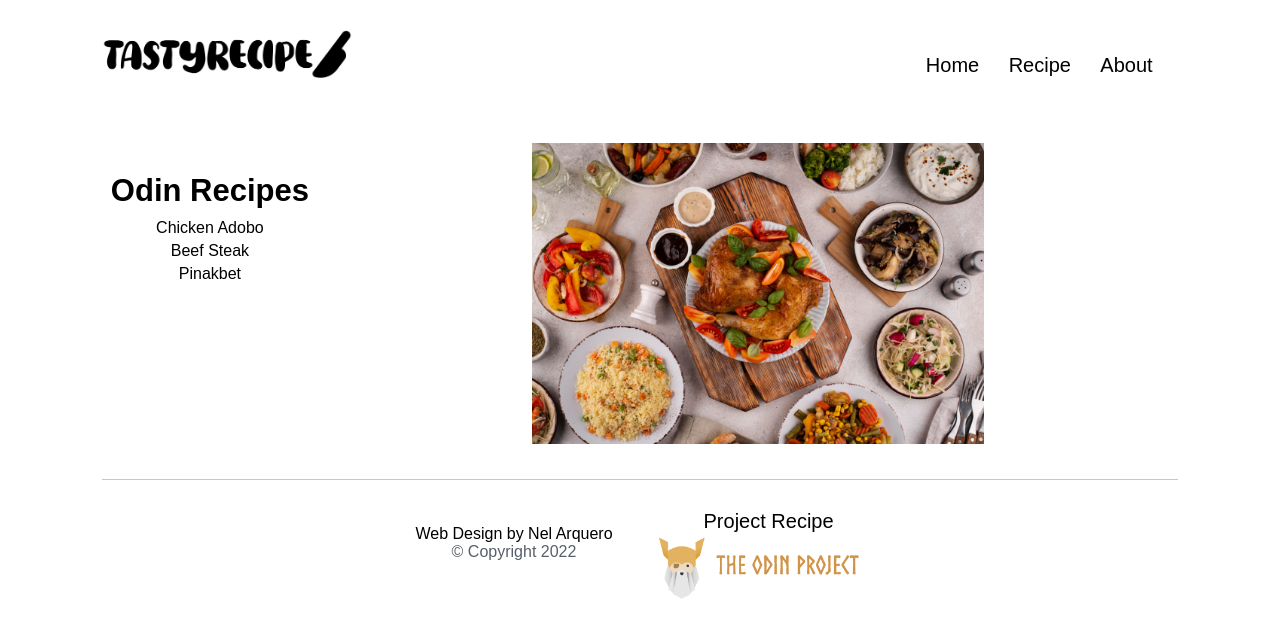
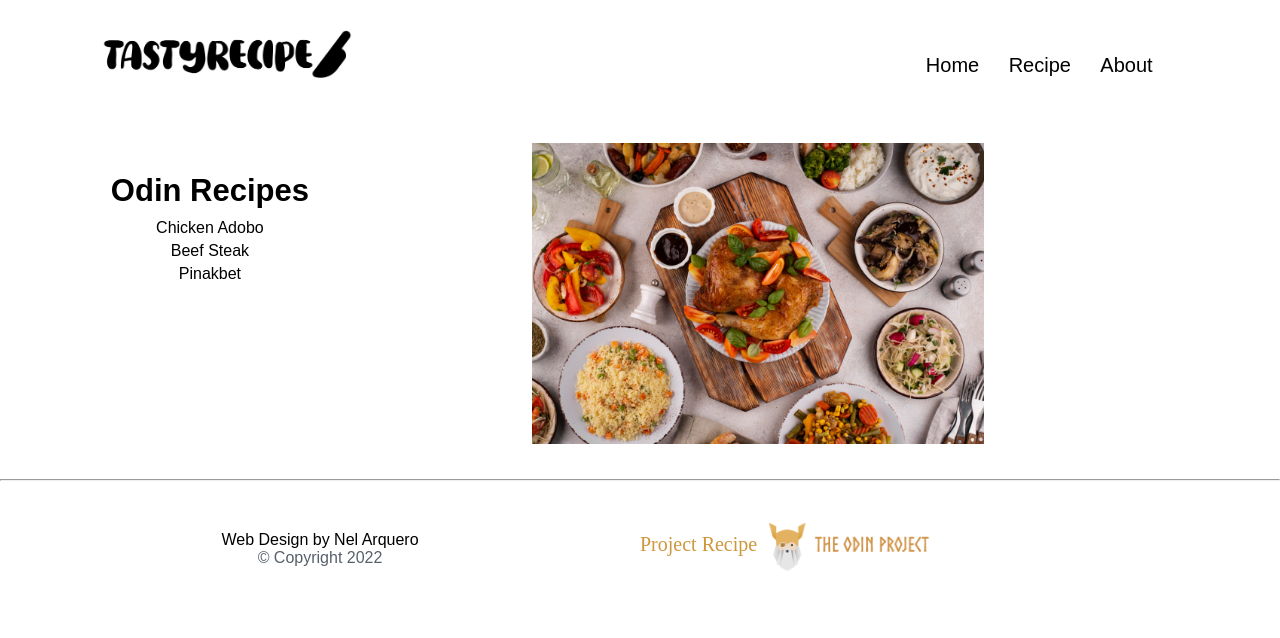
Before and after one commit to Arnelarquero/odin-recipes, a plain HTML site: page index.html in a window 1280 px wide. Drawn offline with nearby package versions, Linux system fonts and the light colour scheme.

Commit message:
style: align footer

```diff
--- a/assets/css/style.css
+++ b/assets/css/style.css
@@ -5,7 +5,6 @@
 }
 .nav-container{
   width: 100%;
-  min-height: 100vh;
   padding-left: 8%;
   padding-right: 8%;
   box-sizing: border-box;
@@ -116,7 +115,12 @@ nav ul li a:hover{
   .list-recipe{
     text-align: center;
   }
+  .footer-list{
+    flex-direction: column-reverse;
+  }
+
 }
+
 .list-recipe{
   text-align: center;
 }
@@ -131,51 +135,44 @@ nav ul li a:hover{
 .list-recipe ul li a:hover{
   color: #ce973e;
 }
-.footer{
-  background: white;
+.container{
   text-align: center;
 }
-.footer hr{
-  margin-top: auto;
-  margin-bottom: auto;
-  border: 0;
-  border-top: 1px solid #c9c7c7;
-  width:100%;
-  margin-left: auto;
-  margin-right: auto;
+.footer{
+  width: 100%;
+  box-sizing: border-box;
+  overflow: hidden;
+  margin: 15px 0;
 }
-.footer a{
+.footer-list{
+  display: flex;
+}
+footer a{
   text-decoration: none;
   color: #000;
 }
-.footer a:hover{
+footer a:hover{
   color: #ce973e;
-
 }
-.footer-list{
+.footer-col-1{
+  padding: 35px 0;
+  flex-basis: 50%;
+  position: relative;
+}
+.footer-col-2{
   display: flex;
+  align-items: center;
   justify-content: center;
-  align-items: center;
 }
-.design {
-  padding:30px 30px;
+.footer-col-2 p{
+  color: #ce973e;
+  font:20px "Fira Sans", serif;
+  padding-bottom: 10px;
 }
-.account {
-  color: #57606a;
- }
-.odin-project{
-   padding-top: 30px;;
- }
-.project{
-   font-size: 20px;
-   color: #57606a;
- }
-.odin-logo {
-     padding: 1px;
-     display: block;
-     margin-left: auto;
-     margin-right: auto;
-     width: 100%;
-     max-width: 250px;
-     height: auto;
+.odin-logo{
+  order: 2;
 }
+.odin-logo img{
+  max-width: 200px;
+  cursor: pointer;
+}
--- a/index.html
+++ b/index.html
@@ -5,9 +5,11 @@
     <meta http-equiv="X-UA-Compatible" content="IE=edge">
     <meta name="viewport" content="width=device-width, initial-scale=1.0, user-scalable = yes">
     <title>Odin Recipes</title>
+    <link rel="icon" type="image/x-icon" href="assets/images/favicon.png">
     <link href = "assets/css/style.css" rel = "stylesheet">
     <script src="https://kit.fontawesome.com/b9f9c6ef59.js" crossorigin="anonymous"></script>
     <script src="https://cdnjs.cloudflare.com/ajax/libs/jquery/3.6.0/jquery.min.js" integrity="sha512-894YE6QWD5I59HgZOGReFYm4dnWc1Qt5NtvYSaNcOP+u1T9qYdvdihz0PPSiiqn/+/3e7Jo4EaG7TubfWGUrMQ==" crossorigin="anonymous" referrerpolicy="no-referrer"></script>
+
   </head>
   <body>
 
@@ -15,7 +17,7 @@
       <div class="navbar">
       <img src="assets/images/tastylogo.png" class="logo">
       <nav>
-        <ul id="menulist" style="max-height: 0px;">
+        <ul id="menulist">
           <li><a href="index.html">Home</a></li>
           <li><a href="#">Recipe</a></li>
           <li><a href="about.html">About</a></li>
@@ -40,27 +42,33 @@
           <img src="assets/images/topfood.jpg" class="topfood" >
         </div>
       </div>
+
+    </div>
+      <hr>
       <footer class="footer">
-        <hr>
+        <div class="container">
+
+
         <div class="footer-list">
-          <div class="design">
-            <a class="account" href="https://github.com/Arnelarquero">Web Design by Nel Arquero</a>
+          <div class="footer-col-1">
+            <a class="account" href="https://github.com/Arnelarquero/odin-recipes">Web Design by Nel Arquero</a>
             <p style="color: #57606a;">&copy; Copyright 2022</p>
           </div>
-          <div class="odin-project">
-            <a href="https://www.theodinproject.com/lessons/foundations-recipes" class="project">Project Recipe</a>
-            <img src="assets/images/odin-logo.png" alt="The Odin Project Logo" class="odin-logo">
-          </div>
+          <div class="footer-col-2">
+            <div class="odin-logo">
+            <img src="assets/images/odin-logo.png" alt="The Odin Project Logo">
+            </div>
+            <p class="project">Project Recipe</p>
+            </div>
+        </div>
         </div>
       </footer>
-    </div>
-    <script >
-      var menulist = document.getElementById("menulist");
+      <script>
+          var menulist = document.getElementById("menulist");
+          menulist.style.maxHeight = "0px";
 
+     function togglemenu(){
 
-
-
-      function togglemenu(){
         if(menulist.style.maxHeight== "0px"){
           menulist.style.maxHeight = "130px";
         }
@@ -68,7 +76,11 @@
           menulist.style.maxHeight = "0px";
         }
       }
-    </script>
+
+
+
+
+      </script>
 
   </body>
 </html>
```
Also changed, not shown: assets/js/functions.js (+3 -17 lines), recipes/adobo.html (+3 -2 lines), recipes/navigation.html (+14 -3 lines), assets/images/favicon.png (added).
